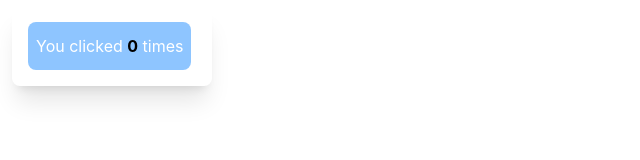
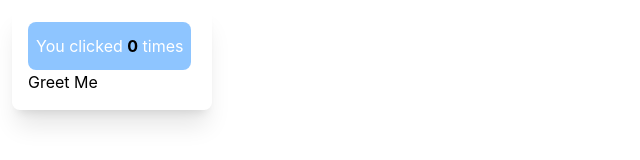
Before and after one commit to niyomugaboetiene/vue-2.0-course, a Vue app: page / in a window 1280 px wide. Shown: the part 202-362 px from the top of the page, without its empty margins (0-640 px from the left). Built offline with nearby package versions, Linux system fonts and the light colour scheme.

Commit message:
vue: review about interplation

```diff
--- a/src/components/Directives.vue
+++ b/src/components/Directives.vue
@@ -35,11 +35,17 @@
          <button @click="sayHello">Click Me</button> <br>
          <div class="ms-3 shadow-xl w-[200px] mt-4 p-4 rounded-lg">
              <button @click="counted ++" class="bg-blue-300 px-2 text-white py-3 rounded-lg hover:bg-blue-400 transition-colors">You clicked <span class="font-bold text-black">{{ counted }}</span> times</button>
+
+             <button @click="greet('Etiene')">Greet Me</button>
          </div>
   </template>
 
 <script setup>
    import { ref } from 'vue';
+
+   function greet(name) {
+    alert(`Hello ${name}`)
+   }
 
   //  const imageUrl = ref('https://placekitten.com/200/200');
   //  const textClass = ref('text-blue-500 font-bold');
```
